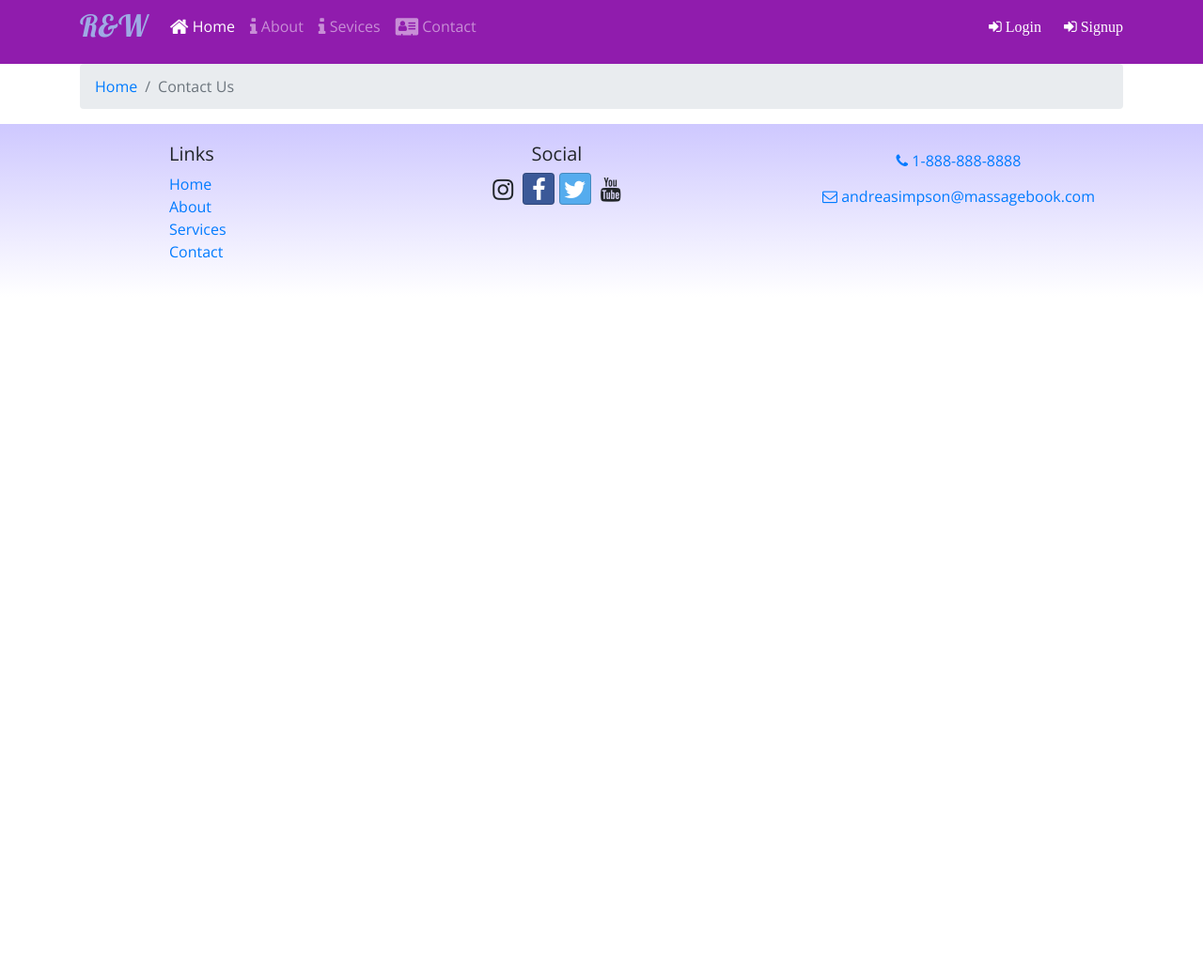
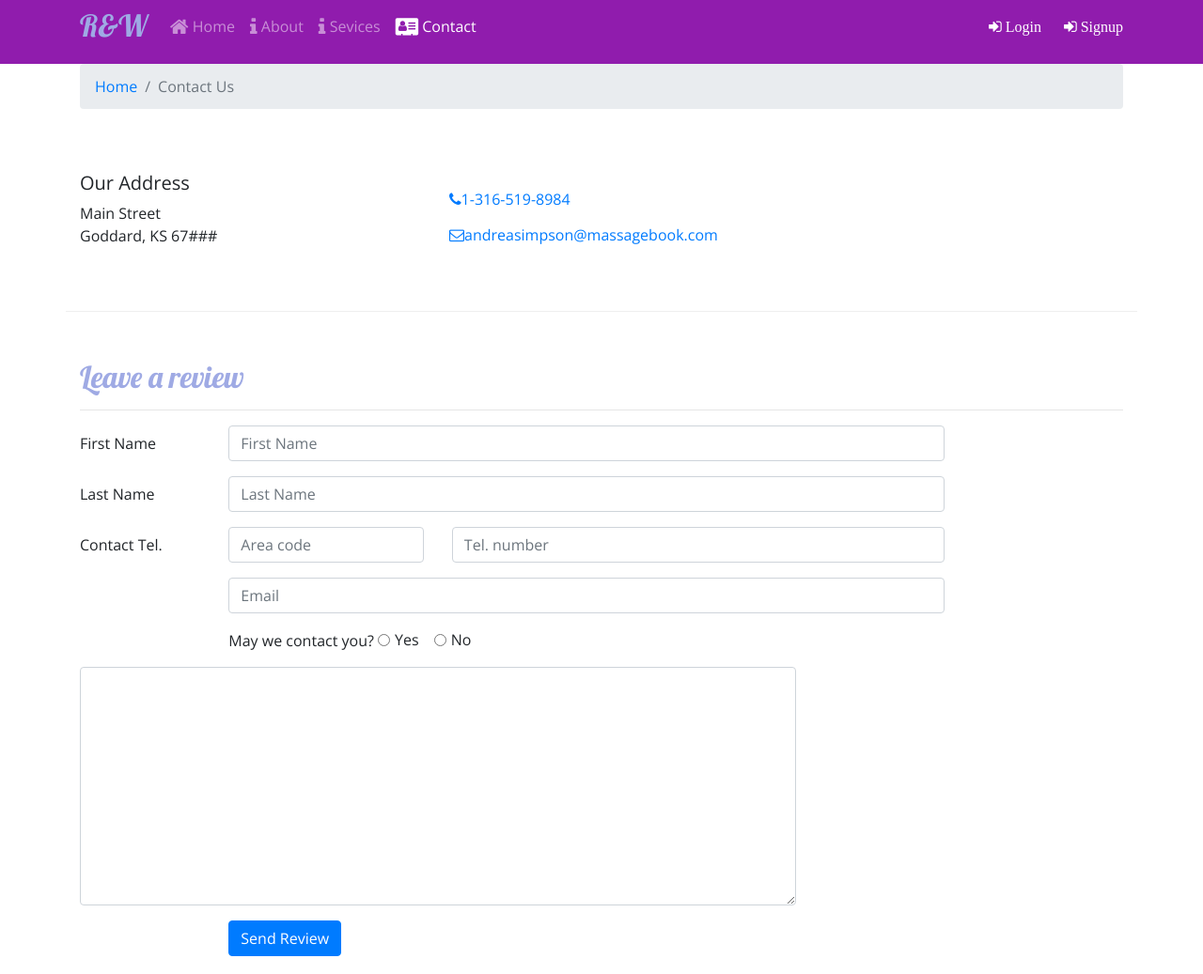
Before and after one commit to philsimpson82/Health-and-Wellness, a website: page contact.html in a window 1280 px wide. Shown: the part 175-1212 px from the top of the page at 94% size. Before the commit the page ends 800 px from the top, so only its background shows below. Drawn offline with nearby package versions, Linux system fonts and the light colour scheme.

Commit message:
backup 10_11_22

```diff
--- a/contact.html
+++ b/contact.html
@@ -44,7 +44,7 @@
             </button>
             <div class="collapse navbar-collapse" id="randwNavbar">
                 <ul class="navbar-nav">
-                    <li class="nav-item active"><a class="nav-link" href="index.html"><i class="fa fa-home fa-lg"></i>
+                    <li class="nav-item"><a class="nav-link" href="index.html"><i class="fa fa-home fa-lg"></i>
                             Home</a>
                     </li>
                     <li class="nav-item"><a class="nav-link" href="about.html"><i class="fa fa-info fa-lg"></i>
@@ -53,18 +53,18 @@
                     <li class="nav-item"><a class="nav-link" href="services.html"><i class="fa fa-info fa-lg"></i>
                             Sevices</a>
                     </li>
-                    <li class="nav-item"><a class="nav-link" href="#"><i class="fa fa-address-card fa-lg"></i>
+                    <li class="nav-item active"><a class="nav-link" href="#"><i class="fa fa-address-card fa-lg"></i>
                             Contact</a>
                     </li>
                 </ul>
                 <span class="navbar-text ml-auto align-self-end">
-                    <a role="button" data-toggle="modal" data-target="#loginmodal"><i class="fa fa-sign-in">
+                    <a role="button" id="loginBtn"><i class="fa fa-sign-in">
                             Login</i>
                     </a>
                 </span>
 
                 <span class="navbar-text ml-4 align-self-end">
-                    <a role="button" data-toggle="modal" data-target="#signupmodal"><i class="fa fa-sign-in">
+                    <a role="button" id="signupBtn"><i class="fa fa-sign-in">
                             Signup</i>
                     </a>
                 </span>
@@ -81,10 +81,92 @@
                 </ol>
             </div>
         </div>
+        <div class="row row-content align-items-center">
+            <div class="col-sm-4">
+                <h5>Our Address</h5>
+                <address>
+                    Main Street<br />
+                    Goddard, KS 67###<br />
+                </address>
+            </div>
+            <div class="col">
+                <a role="button" class="btn btn-link" href="tel:+13165198984"><i
+                        class="fa fa-phone"></i>1-316-519-8984</a><br>
+                <a role="button" class="btn btn-link" href="mailto:andreasimpson@massagebook.com"><i
+                        class="fa fa-envelope-o"></i>andreasimpson@massagebook.com</a>
+            </div>
+        </div>
+
+        <div class="row row-content">
+            <div class="col-12">
+                <h2>Leave a review</h2>
+                <hr />
+            </div>
+            <div class="col-md-10">
+                <form>
+                    <div class="form-group row">
+                        <label for="firstName" class="col-md-2 col-form-label">First Name</label>
+                        <div class="col-md-10">
+                            <input type="text" class="form-control" id="firstName" name="firstName"
+                                placeholder="First Name" />
+                        </div>
+                    </div>
+                    <div class="form-group row">
+                        <label for="lastName" class="col-md-2 col-form-label">Last Name</label>
+                        <div class="col-md-10">
+                            <input type="text" class="form-control" id="lastName" name="lastName"
+                                placeholder="Last Name" />
+                        </div>
+                    </div>
+                    <div class="form-group row">
+                        <label for="areacode" class="col-md-2 col-form-label">Contact Tel.</label>
+                        <div class="col-5 col-md-3">
+                            <input type="tel" class="form-control" id="areaCode" name="areaCode"
+                                placeholder="Area code" />
+                        </div>
+                        <div class="col-7">
+                            <input type="tel" class="form-control" id="telNum" name="telNum"
+                                placeholder="Tel. number" />
+                        </div>
+                    </div>
+                    <div class="form-group row">
+                        <label for="email" class="col-md-2 col-form-label"></label>
+                        <div class="col-md-10">
+                            <input type="email" class="form-control" id="email" name="email" placeholder="Email" />
+                        </div>
+                    </div>
+                    <div class="form-group row">
+                        <div class="col offset-md-2">
+                            May we contact you?
+                            <div class="form-check form-check-inline">
+                                <input type="radio" class="form-check-input" id="contactYes" name="contactRadios"
+                                    value="yes" />
+                                <label for="contactYes" class="form-check-label">Yes</label>
+                            </div>
+                            <div class="form-check form-check-inline">
+                                <input type="radio" class="form-check-input" id="contactNo" name="contactRadios"
+                                    value="no" />
+                                <label for="contactNo" class="form-check-label">No</label>
+                            </div>
+                        </div>
+                    </div>
+                    <div class="form-group row">
+                        <div class="col-md-10">
+                            <textarea class="form-control" id="review" name="review" rows="10"></textarea>
+                        </div>
+                    </div>
+                    <div class="form-group row">
+                        <div class="offset-md-2 col-md-10">
+                            <button type="submit" class="btn btn-primary">Send Review</button>
+                        </div>
+                    </div>
+                </form>
+            </div>
+        </div>
     </div>
 
     <!-- login modal code below-->
-    <div id="loginmodal" class="modal fade" role="dialog">
+    <div id="loginModal" class="modal fade" role="dialog">
         <div class="modal-dialog" role="document">
             <div class="modal-content">
                 <div class="modal-header">
@@ -125,7 +207,7 @@
     </div>
 
     <!-- signup modal code below-->
-    <div id="signupmodal" class="modal fade" role="dialog">
+    <div id="signupModal" class="modal fade" role="dialog">
         <div class="modal-dialog" role="document">
             <div class="modal-content">
                 <div class="modal-header">
@@ -174,6 +256,8 @@
         </div>
     </div>
 
+
+
     <footer class="site-footer">
         <div class="container">
             <div class="row">
@@ -212,6 +296,7 @@
     <script src="node_modules/jquery/dist/jquery.slim.min.js"></script>
     <script src="node_modules/popper.js/dist/umd/popper.min.js"></script>
     <script src="node_modules/bootstrap/dist/js/bootstrap.min.js"></script>
+    <script src="js/scripts.js"></script>
 
 </body>
 
--- /dev/null
+++ b/js/scripts.js
@@ -0,0 +1,8 @@
+$(function () {
+    $('#loginBtn').on('click', function () {
+        $('#loginModal').modal('show');
+    });
+    $('#signupBtn').on('click', function () {
+        $('#signupModal').modal('show');
+    });
+});
```
Also changed, not shown: about.html (+7 -6 lines), index.html (+5 -4 lines), services.html (+36 -6 lines), css/styles.css, scss/styles.scss (added).
